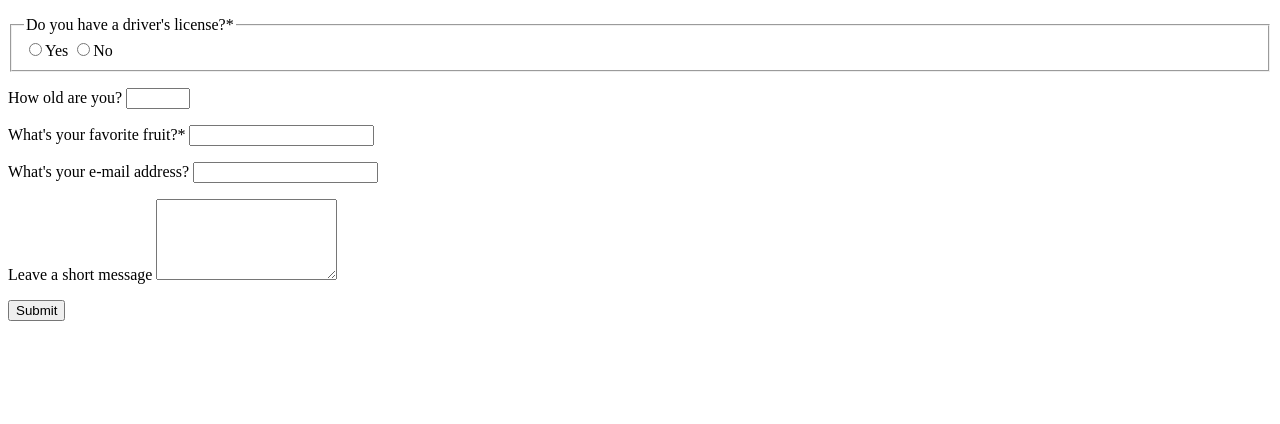
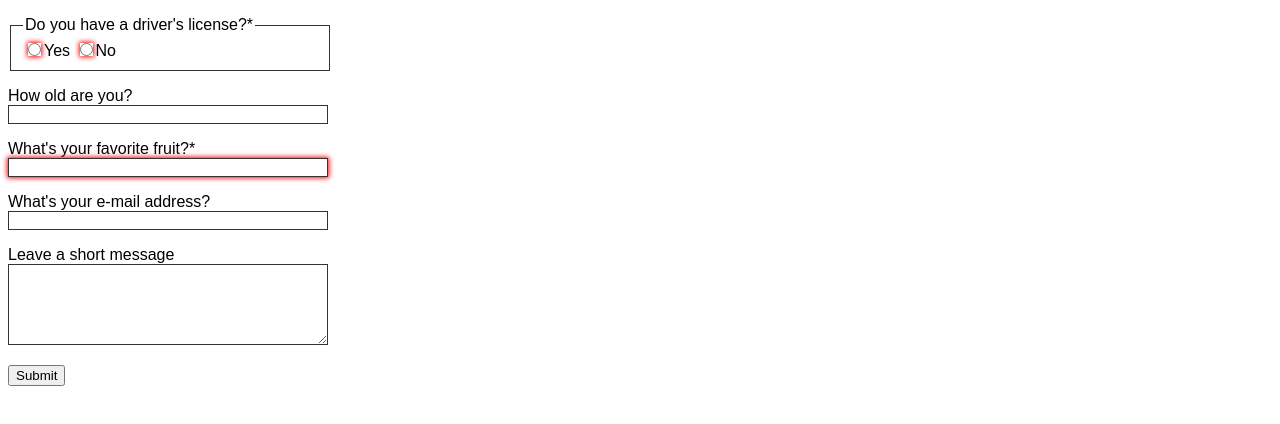
Before and after one commit to andyglover/practice-form-validation, a plain HTML site: page index3.html in a window 1280 px wide. Drawn offline with Linux system fonts and the light colour scheme.

Commit message:
Style index3

```diff
--- a/index3.html
+++ b/index3.html
@@ -5,6 +5,33 @@
     <meta http-equiv="X-UA-Compatible" content="IE=edge">
     <meta name="viewport" content="width=device-width, initial-scale=1.0">
     <title>Document</title>
+    <style>
+        form {
+            font: 1em sans-serif;
+            max-width: 320px;
+        }
+        p > label {
+            display: block;
+        }
+
+        input[type="text"],
+        input[type="email"],
+        input[type="number"],
+        textarea,
+        fieldset {
+            width: 100%;
+            border: 1px solid #333;
+            box-sizing: border-box;
+        }
+
+        input:invalid {
+            box-shadow: 0 0 5px 1px red;
+        }
+
+        input:focus:invalid {
+            box-shadow: none;
+        }
+    </style>
 </head>
 <body>
     <form>
```
